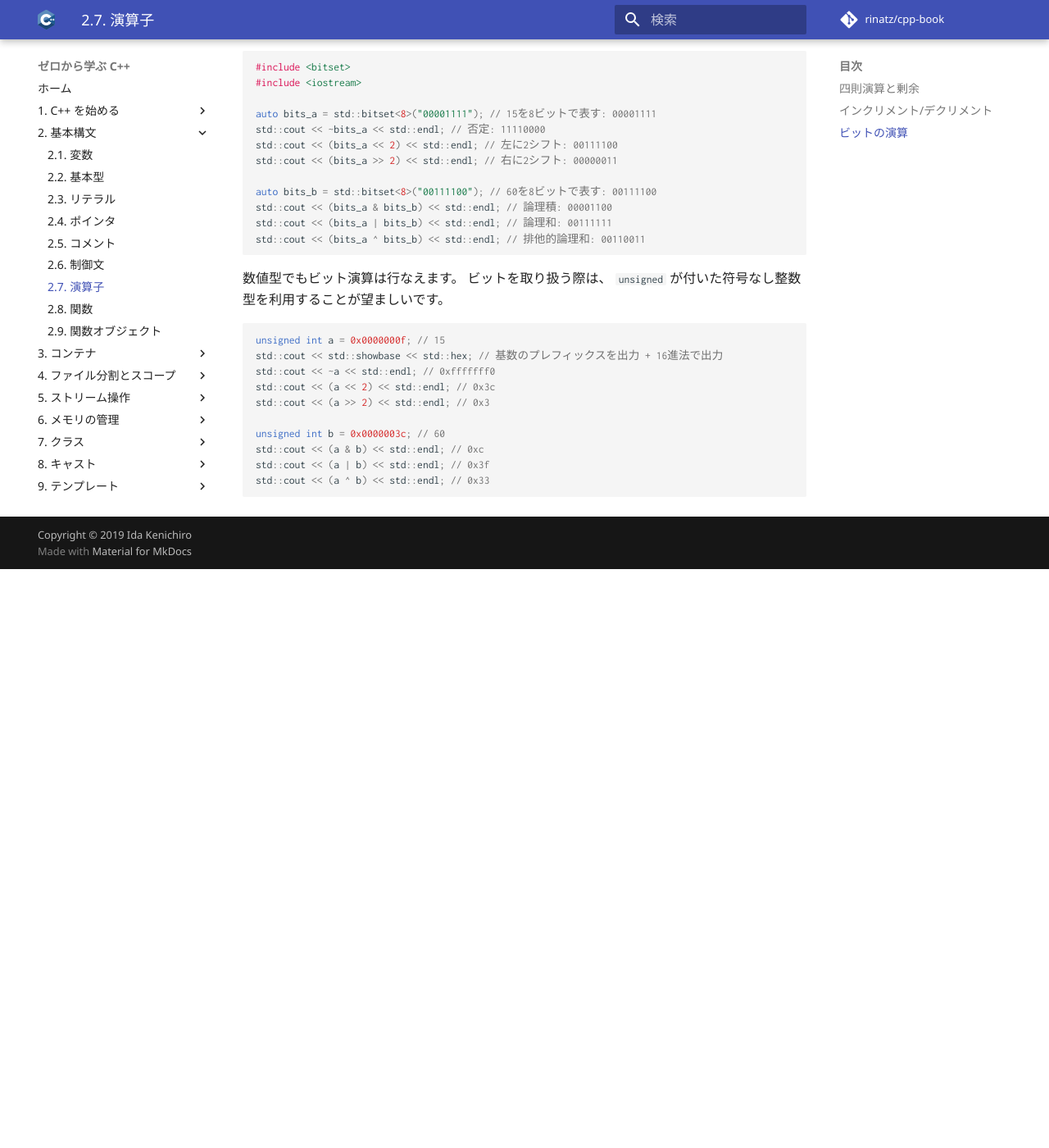
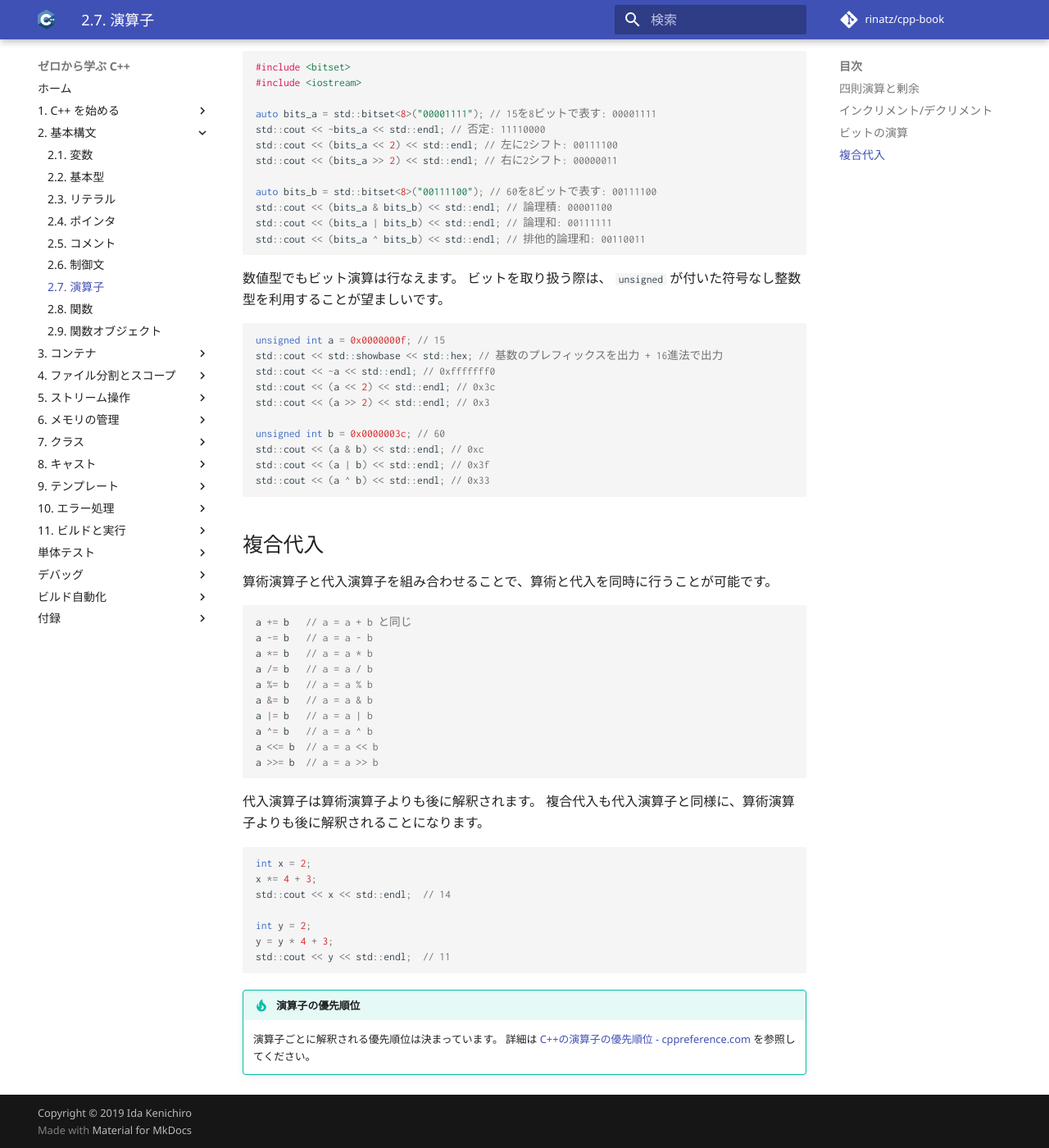
Before and after one commit to rinatz/cpp-book, an MkDocs documentation site: the page built from docs/ch02-07-operators.md, in a window 1280 px wide and 1400 px high, scrolled down 1800 px. Shown: the whole window at 82% size. Built offline with MkDocs 1.6.1 and Material for MkDocs 9.7.7, drawn with Linux system fonts in a browser that asks for light colours; comment, search, counter and statistics services are not loaded; before the commit the page ends 2494 px from its top, so only the background shows below that.

Commit message:
Add compound assignment

````diff
--- a/docs/ch02-07-operators.md
+++ b/docs/ch02-07-operators.md
@@ -118,3 +118,39 @@
 ```
 
 [cppreference_expressions]: https://ja.cppreference.com/w/cpp/language/expressions
+
+## 複合代入
+
+算術演算子と代入演算子を組み合わせることで、算術と代入を同時に行うことが可能です。
+
+```cpp
+a += b   // a = a + b と同じ
+a -= b   // a = a - b
+a *= b   // a = a * b
+a /= b   // a = a / b
+a %= b   // a = a % b
+a &= b   // a = a & b
+a |= b   // a = a | b
+a ^= b   // a = a ^ b
+a <<= b  // a = a << b
+a >>= b  // a = a >> b
+```
+
+代入演算子は算術演算子よりも後に解釈されます。
+複合代入も代入演算子と同様に、算術演算子よりも後に解釈されることになります。
+
+```cpp
+int x = 2;
+x *= 4 + 3;
+std::cout << x << std::endl;  // 14
+
+int y = 2;
+y = y * 4 + 3;
+std::cout << y << std::endl;  // 11
+```
+
+!!! tip "演算子の優先順位"
+    演算子ごとに解釈される優先順位は決まっています。
+    詳細は [C++の演算子の優先順位 - cppreference.com][cppreference-operator-precedence] を参照してください。
+
+[cppreference-operator-precedence]: https://ja.cppreference.com/w/cpp/language/operator_precedence
````
